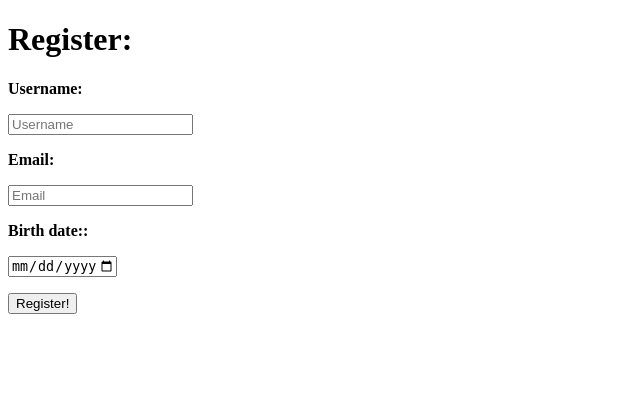
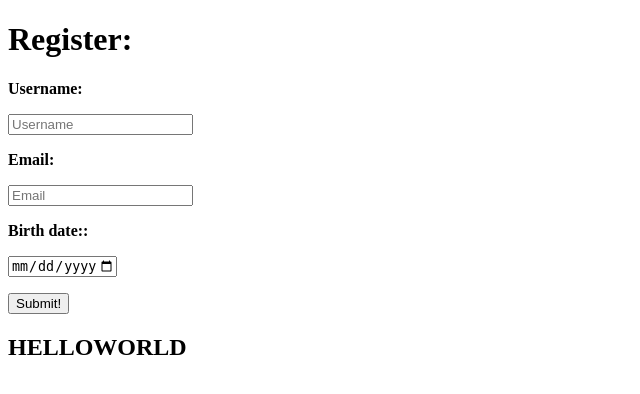
Before and after one commit to Cesarmosqueira/Webpage_Arch, a PHP site: page /?username_input=a in a window 1280 px wide. Shown: the top 394 px of the page, without its empty margins (0-640 px from the left). Run offline with PHP 8.4, Linux system fonts and the light colour scheme; data that the repository does not hold is empty.

Commit message:
PHP there but not working
	Before migrating to python

```diff
--- a/index.php
+++ b/index.php
@@ -12,8 +12,13 @@
         <b>Birth date::</b>
         <p><input type="date" id="birth_input" name="Birth date"
             min="1969-01-01" max="2020-12-31"></p>
+        <p><input type="button" name = "submit" id="submit" value="Submit!"/></p>
             <?php
-                if(array_key_exists('submit', $POST)){
+                if($_GET['username_input'] == "a"){
+                    echo "<h2>HELLOWORLD</h2>";
+                }
+                if(array_key_exists('submit', $_POST)){
+                    echo "<h2>HELLOWORLD</h2>";
                     $servername = "localhost";
                     $username = "osproject";
                     $password = "peterchupapinga";
@@ -44,7 +49,6 @@
                 }
 
             ?>
-        <p><button type="button" name="submit";>Register!</button></p>
 
     </body>
 </html>
```
Also changed, not shown: .htaccess.
